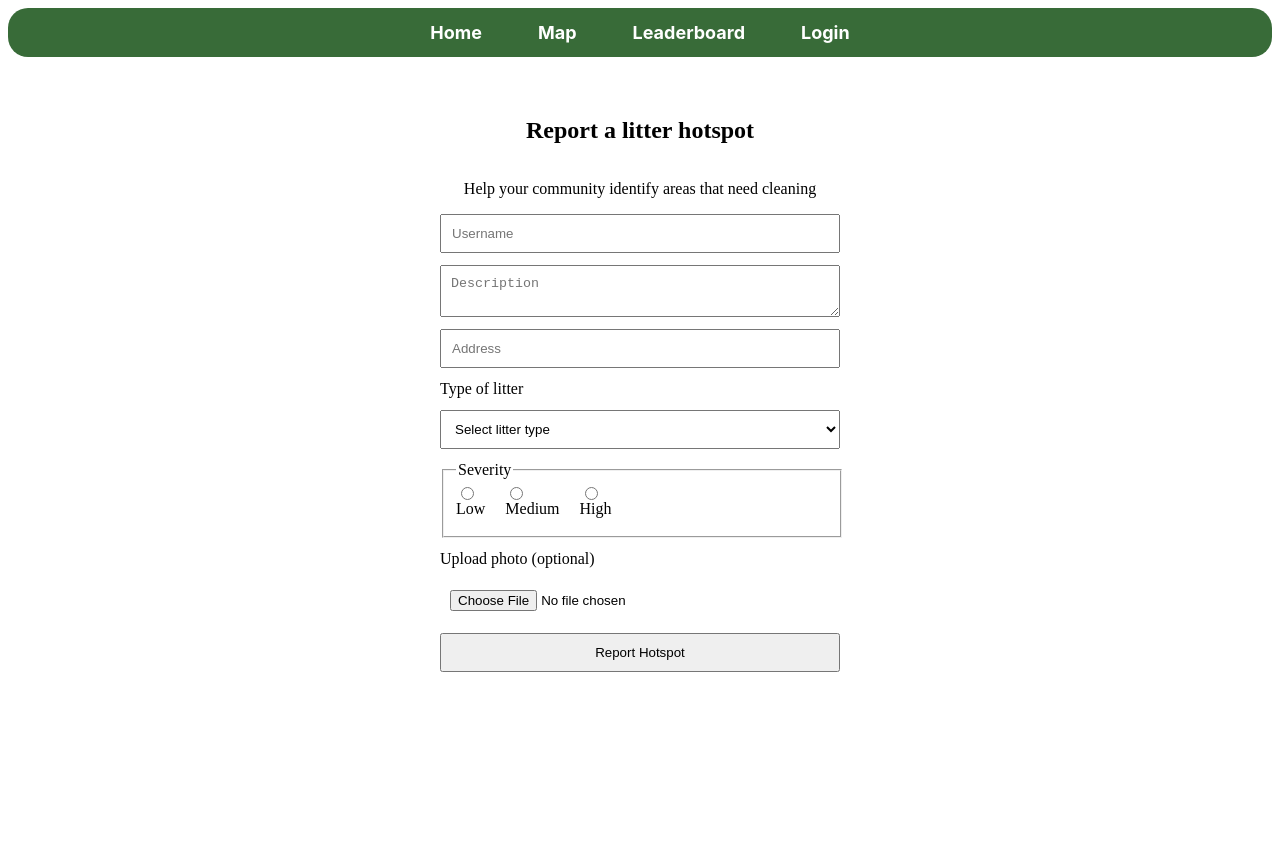
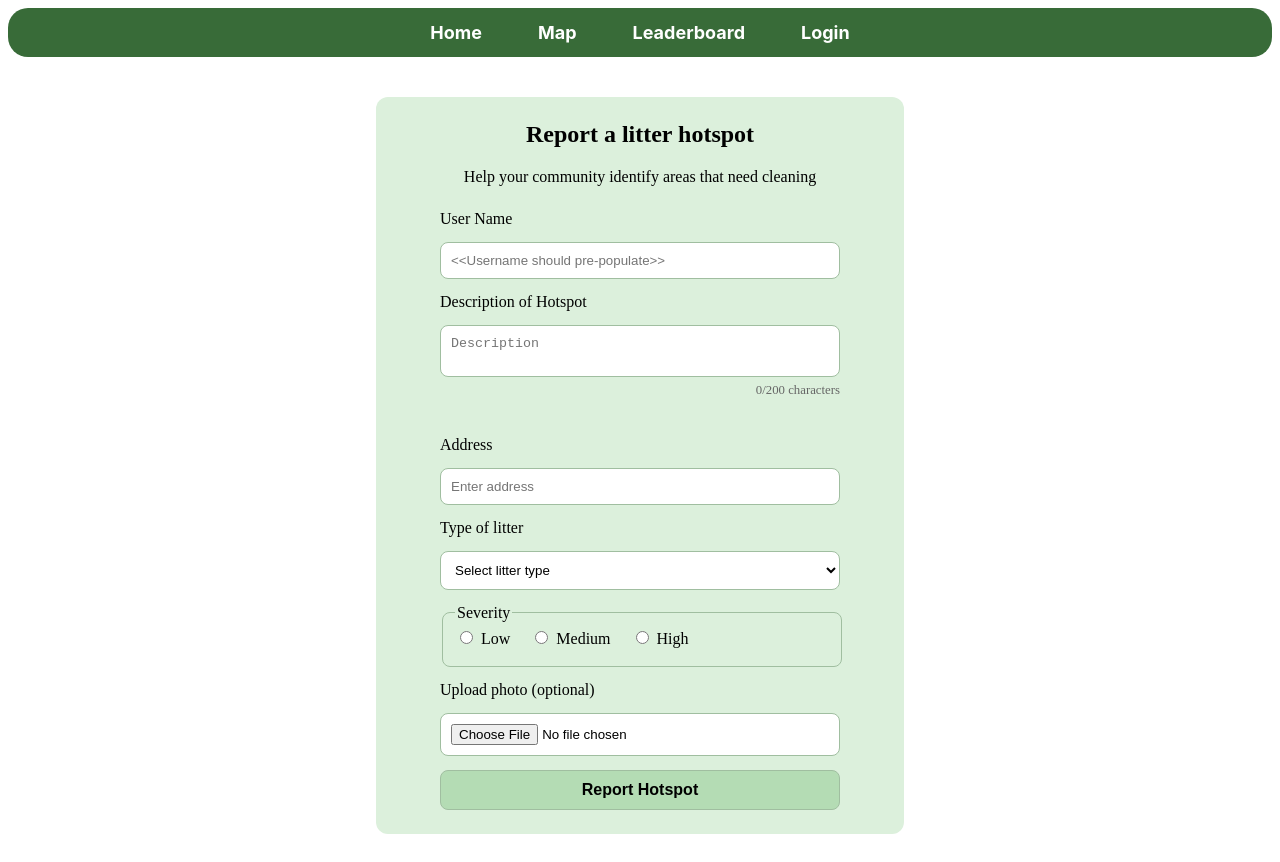
Before and after one commit to andrinanisbet/cleanquest, a React (Vite) app in the folder client/: page /report-hotspot in a window 1280 px wide. Before the commit the page ends 800 px from the top, so only its background shows below. Built offline with nearby package versions, Linux system fonts and the light colour scheme.

Commit message:
Improve report hotspot styling and usability

```diff
--- a/client/src/pages/reportHotspotPage/reportHotspot.css
+++ b/client/src/pages/reportHotspotPage/reportHotspot.css
@@ -1,9 +1,10 @@
 .report-hotspot-form {
   display: flex;
   flex-direction: column;
-  gap: 12px;
+  gap: 14px;
   width: 100%;
   max-width: 400px;
+  margin: 0 auto;
 }
 
 .report-hotspot-container {
@@ -13,20 +14,80 @@
   padding: 20px;
 }
 
-.report-hotspot-form input,
-.report-hotspot-form textarea,
-.report-hotspot-form select,
+.report-hotspot-card {
+  background-color: rgb(220, 240, 220);
+  padding: 24px;
+  border-radius: 12px;
+  width: 100%;
+  max-width: 480px;
+}
+
+.report-hotspot-card h2 {
+  margin-top: 0;
+  text-align: center;
+}
+
+.report-hotspot-card p {
+  text-align: center;
+  margin-bottom: 24px;
+}
+
+.report-hotspot-form input,[type="file"] {
+  background-color: white;
+  border: 1px solid rgb(160, 190, 160);
+  border-radius: 8px;
+  padding: 10px;
+}
+
+.report-hotspot-form textarea {
+  resize: none;
+  overflow: hidden;
+  min-height: 8px;
+  border: 1px solid rgb(160, 190, 160);
+  border-radius: 8px;
+  padding: 10px;
+}
+
+.report-hotspot-form select {
+  background-color: white;
+  border: 1px solid rgb(160, 190, 160);
+  border-radius: 8px;
+  padding: 10px;
+  box-sizing: border-box;
+}
+
+.report-hotspot-form input:focus,
+.report-hotspot-form textarea:focus,
+.report-hotspot-form select:focus {
+  outline: none;
+  border-color: rgb(90, 170, 90);
+  box-shadow: 0 0 0 3px rgba(90, 170, 90, 0.25);
+}
+
 .report-hotspot-form button {
   display: block;
   width: 100%;
   padding: 10px;
   box-sizing: border-box;
+  border: 1px solid rgb(160, 190, 160);
+  border-radius: 8px;
+  font-size: 1rem;
+  background-color: rgb(180, 220, 180);
+  font-weight: 600;
+  cursor: pointer;
+}
+
+.report-hotspot-form button:hover {
+  background-color: rgb(160, 205, 160);
 }
 
 .report-hotspot-form fieldset {
   display: block;
   width: 100%;
   box-sizing: border-box;
+  border: 1px solid rgb(160, 190, 160);
+  border-radius: 8px;
+  font-size: 1rem;
 }
 
 .report-hotspot-form fieldset label {
@@ -42,10 +103,36 @@
 .severity-options {
   display: flex;
   gap: 20px;
+  border-radius: 8px;
+  font-size: 1rem;
 }
 
 .severity-options label {
   display: flex;
   align-items: center;
   gap: 5px;
+
 }
+
+.character-count {
+ align-self: flex-end;
+  margin-top: -8px;
+  margin-bottom: 0;
+  font-size: 0.8rem;
+  color: #666;
+}
+
+@media (max-width: 600px) {
+  .report-hotspot-container {
+    padding: 12px;
+  }
+
+  .report-hotspot-card {
+    padding: 18px;
+  }
+
+  .severity-options {
+    flex-direction: column;
+    gap: 8px;
+  }
+}
--- a/client/src/pages/reportHotspotPage/reportHotspot.jsx
+++ b/client/src/pages/reportHotspotPage/reportHotspot.jsx
@@ -79,6 +79,7 @@ export default function ReportHotspot() {
 
   return (
     <div className="report-hotspot-container">
+      <div className="report-hotspot-card">
       <h2>Report a litter hotspot</h2>
 
       <p>Help your community identify areas that need cleaning</p>
@@ -88,24 +89,41 @@ export default function ReportHotspot() {
         className="report-hotspot-form"
       >
 
+        <label htmlFor="username">User Name</label>
         <input
-          placeholder="Username"
+          placeholder="<<Username should pre-populate>>"
           value={username}
           onChange={(e) => setUsername(e.target.value)}
           required
         />
 
+        <label htmlFor="description">Description of Hotspot</label>
         <textarea
           placeholder="Description"
           value={description}
-          onChange={(e) => setDescription(e.target.value)}
+          onChange={(e) => {
+            setDescription(e.target.value);
+            e.target.style.height = "auto";
+            e.target.style.height = `${e.target.scrollHeight}px`;
+            }}
+          maxLength={200}
           required
         />
 
+        <p className="character-count">
+            {description.length}/200 characters
+        </p>
+
+        <label htmlFor="address">Address</label>
         <input
-          placeholder="Address"
+          placeholder="Enter address"
           value={address}
-          onChange={(e) => setAddress(e.target.value)}
+          onChange={(e) => {
+            setAddress(e.target.value);
+            e.target.style.height = "auto";
+            e.target.style.height = `${e.target.scrollHeight}px`;
+            }}
+          maxLength={100}
           required
         />
 
@@ -175,6 +193,7 @@ export default function ReportHotspot() {
 
         <button type="submit">Report Hotspot</button>
       </form>
+      </div>
     </div>
   );
 }
```
